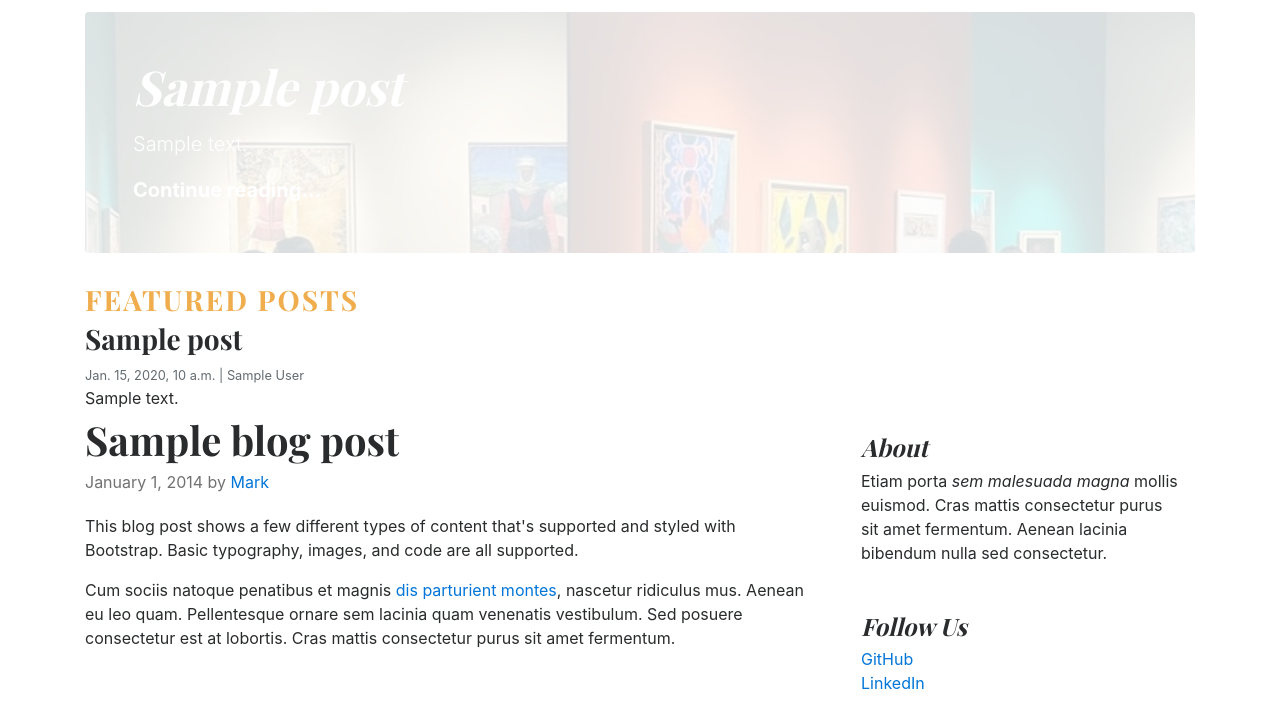
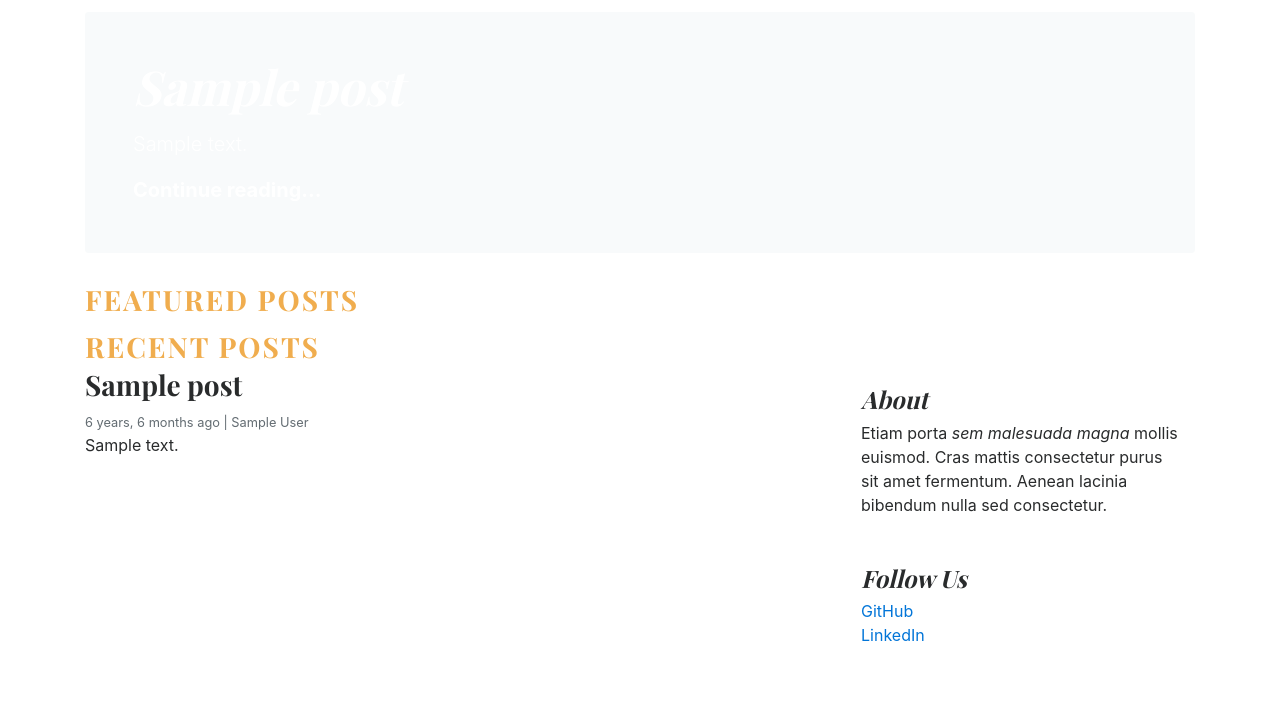
Before and after one commit to KritikaNp/Blogging-System, a Django app: template blog_main/templates/home.html in a window 1280 px wide. Shown: the part 135-862 px from the top of the page. After the commit the page ends 776 px from the top, so only its background shows below. Run offline with Django 5.2, Linux system fonts and the light colour scheme; tables that the repository leaves empty hold one stand-in row (values such as "Sample post"); the template is opened without the code that fills it: values that come from a table or form of the project are taken from there, most other values are stand-ins (such as "Sample title", 1, 10 or a date in 2020); grey boxes marked "Sample" are stand-in pictures.

Commit message:
recent posts displayed

```diff
--- a/blog_main/blog_main/views.py
+++ b/blog_main/blog_main/views.py
@@ -4,11 +4,13 @@
 
 def home(request):
     categories = Category.objects.all()
-    featured_posts = blog.objects.filter(is_featured= True).order_by('updated_at')
-    print(featured_posts)
+    featured_posts = blog.objects.filter(is_featured=True ,status='Published').order_by('updated_at')
+    posts = blog.objects.filter(is_featured=False ,status='Published').order_by('updated_at')
+    print(posts)
     context = {
         'categories': categories,
         'featured_posts': featured_posts,
+        'posts': posts,
         }
 
     return render(request, 'home.html', context)
--- a/blog_main/templates/home.html
+++ b/blog_main/templates/home.html
@@ -36,10 +36,10 @@
 
 {% for post in featured_posts %}
   {% if forloop.first %}
-  <div class="jumbotron p-3 p-md-5 text-white rounded bg-dark" style="background-image: url(/static/images/museum.jpg);background-blend-mode: overlay;background-size:cover;">
+  <div class="jumbotron p-3 p-md-5 text-white rounded bg-dark" style="background-image: url({{ post.featured_image.url }});background-blend-mode: overlay;background-size:cover;">
       <div class="col-md-8 px-0">
         <h1 class="display-4 font-italic">{{post.title}}</h1>
-        <p class="lead my-3">{{post.short_description}}</p>
+        <p class="lead my-3">{{post.short_description | truncatewords:20}}</p>
         <p class="lead mb-0"><a href="#" class="text-white font-weight-bold">Continue reading...</a></p>
       </div>
     </div>
@@ -50,34 +50,34 @@
  <h3 class="text-uppercase text-warning" style="letter-spacing: 2px;">Featured Posts </h3>
   <div class="row mb-2">
     {% for post in featured_posts %}
+    {% if not forloop.first %}
     <div class="col-md-6">
       <div class="card border-0" >
         <div class="card-body">
           <h3>{{ post.title }}</h3>
-          <small class="mb-1 text-muted">{{ post.created_at }} | {{ post.author }}</small>
-          <p class="card-text">{{ post.short_description }}</p>
+          <small class="mb-1 text-muted">{{ post.created_at | timesince}} ago | {{ post.author }}</small>
+          <p class="card-text">{{ post.short_description | truncatewords:20 }}</p>
         </div>
       </div>
     </div>
+    {% endif %}
     {% endfor %}
   </div>
 
+  <!-- Recent Articles -->
+  <h3 class="text-uppercase text-warning" style="letter-spacing: 2px;">Recent Posts </h3>
   <main role="main" class="container p-0">
     <div class="row">
       <div class="col-md-8 blog-main">
-
-        <div class="blog-post">
-          <h2 class="blog-post-title">Sample blog post</h2>
-          <p class="blog-post-meta">January 1, 2014 by <a href="#">Mark</a></p>
-
-          <p>This blog post shows a few different types of content that's supported and styled with Bootstrap. Basic typography, images, and code are all supported.</p>
-
-          <p>Cum sociis natoque penatibus et magnis <a href="#">dis parturient montes</a>, nascetur ridiculus mus. Aenean eu leo quam. Pellentesque ornare sem lacinia quam venenatis vestibulum. Sed posuere consectetur est at lobortis. Cras mattis consectetur purus sit amet fermentum.</p>
-
-
+        {% for post in posts %}
+        <div class="card border-0" >
+        <div class="card-body">
+          <h3>{{ post.title }}</h3>
+          <small class="mb-1 text-muted">{{ post.created_at | timesince}} ago | {{ post.author }}</small>
+          <p class="card-text">{{ post.short_description | truncatewords:20}}</p>
         </div>
-        <!-- /.blog-post -->
-
+      </div>
+      {% endfor %}
       </div>
       <!-- /.blog-main -->
 
```
